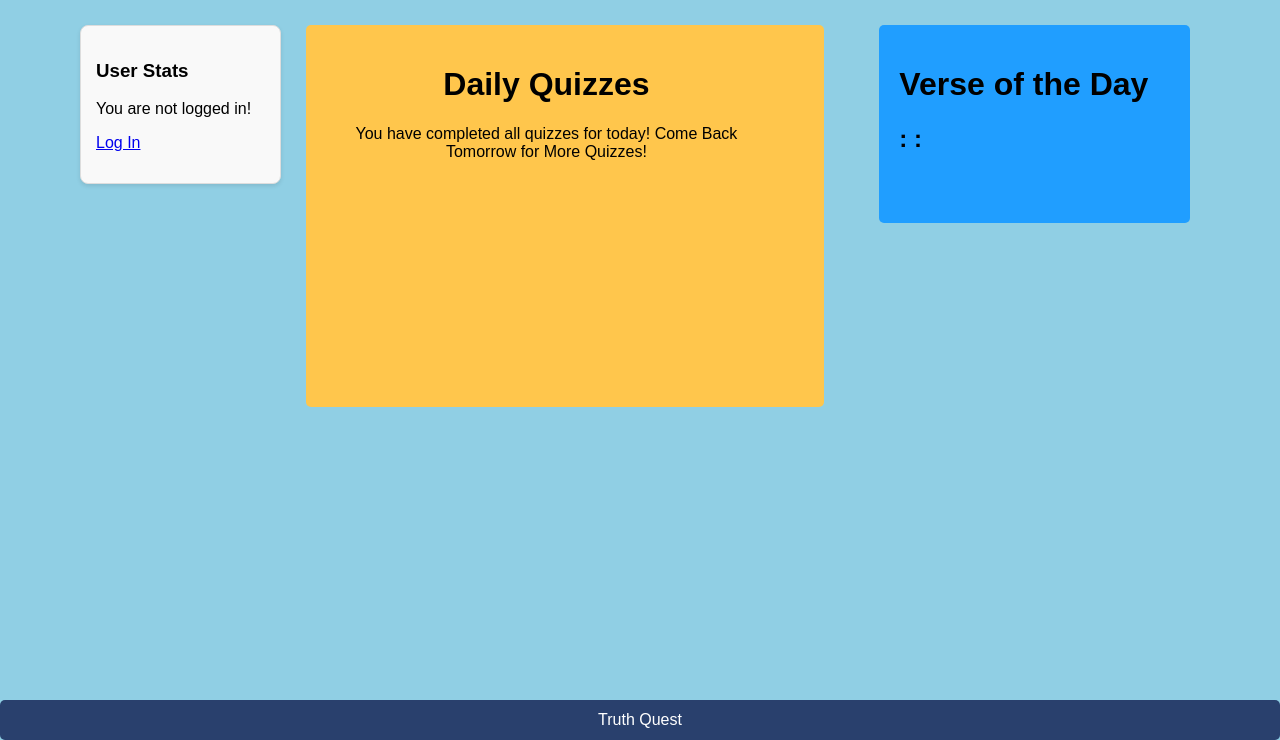
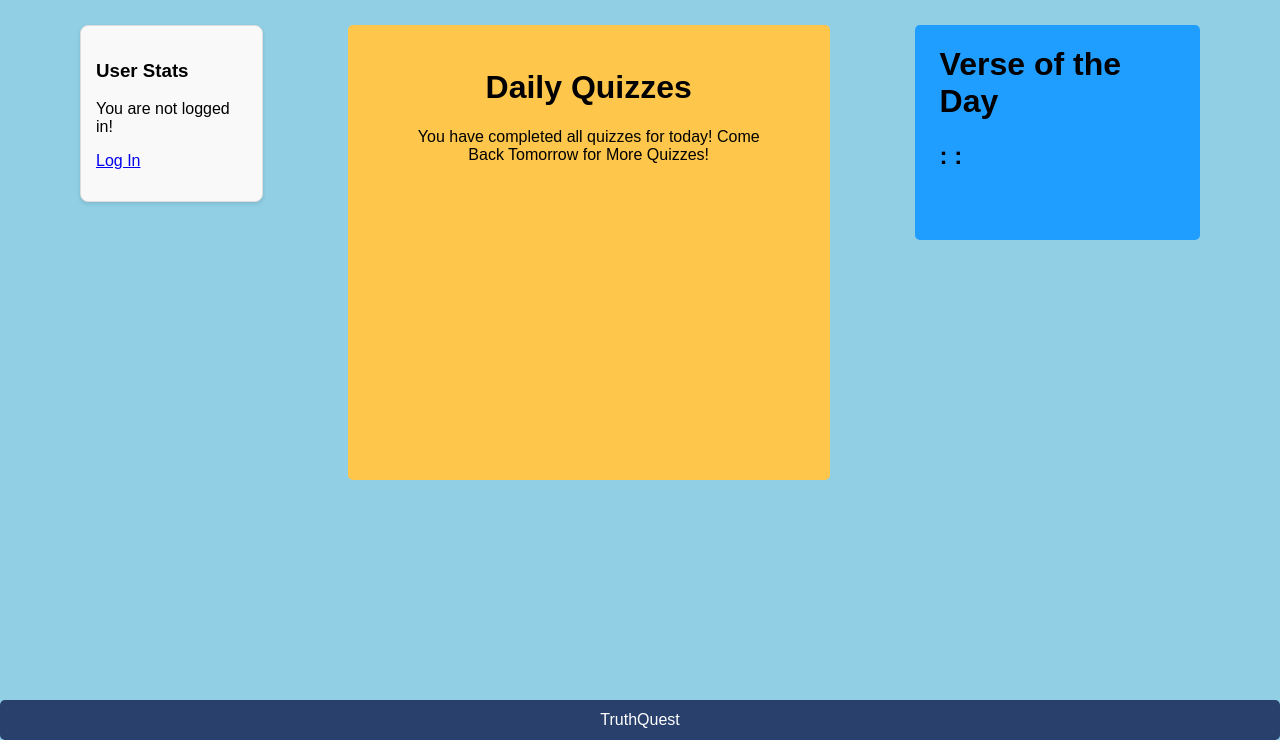
Before and after one commit to Grey-What/TruthQuest, a Flask app: page /main in a window 1280 px wide. Shown: the part 60-800 px from the top of the page. Run offline with Flask 3, Linux system fonts and the light colour scheme; data that the repository does not hold is empty; parts of the project's set-up code (start-up, migrations or seed data) failed here and were passed over.

Commit message:
final set

```diff
--- a/web_flask/models.py
+++ b/web_flask/models.py
@@ -28,6 +28,7 @@ class Quiz(db.Model, UserMixin):
     id = db.Column(db.Integer, primary_key=True)
     question = db.Column(db.String(256), nullable=False)
     answer = db.Column(db.Boolean, nullable=False)
+    reason = db.Column(db.String(256), nullable=True)
     date_added = db.Column(db.Date, nullable=False, default=db.func.current_date())
 
     def __repr__(self):
--- a/web_flask/static/css/styles.css
+++ b/web_flask/static/css/styles.css
@@ -9,35 +9,51 @@ body {
    display: flex;
    justify-content: space-between;
    padding-left: 80px;
-   margin-right: 60px;
+   margin-right: 55px;
    align-items: flex-start;
-   gap: 25px;
 }
+
 *, *:before, *:after {
     box-sizing: inherit;
 }
 #quiz {
     flex-basis: 50%;
-    padding: 20px;
+    padding-top: 2%;
+    padding-left: 5%;
+    padding-right: 5%;
+    padding-bottom: 300px;
     border-radius: 5px;
     background-color:#FFC64C;
-    margin-right: 20px;
-    margin-left: auto;
+    margin-right: 30px;
+    margin-left: 30px;
     text-align: center;
-    padding-right: 5%;
-    padding-bottom: 230px;
     position: relative;
 
 }
 #verse {
     flex-basis: 30%;
-    padding: 20px;
+    padding-left: 25px;
+    padding-right: 25px;
     border-radius: 5px;
     background-color: #209EFF;
-    margin-left: 10px;
-    margin-right: 30px;
+    margin-left: 55px;
+    margin-right: 25px;
     padding-bottom: 50px;
 }
+
+.user-info {
+    background-color: #f9f9f9;
+    border: 1px solid #ddd;
+    border-radius: 8px;
+    padding: 15px;
+    margin-left: 0%;
+    margin-right: 55px;
+    margin-bottom: 20px;
+    width: 220px;
+    max-width: 600px;
+    box-shadow: 0 2px 4px rgba(0, 0, 0, 0.1);
+}
+
 header {
     background-color: #29406D;
     color: white;
@@ -265,17 +281,6 @@ button[name="answer"][value="False"] {
     right: 0;
 }
 
-.user-info {
-    background-color: #f9f9f9;
-    border: 1px solid #ddd;
-    border-radius: 8px;
-    padding: 15px;
-    margin-bottom: 20px;
-    width: 220px;
-    max-width: 600px;
-    box-shadow: 0 2px 4px rgba(0, 0, 0, 0.1);
-}
-
 .landing-page-heading {
     font-size: 30px;
     color: #007bff;
@@ -293,27 +298,32 @@ button[name="answer"][value="False"] {
 }
 
 .cover {
-    width: 1344px;
-    height: 300px;
+    width: 100%;
+    height: 75%;
 }
 
 #Introduction {
     background-color: lightblue;
     padding: 20px;
-    border: 2px solid #007bff;
+    margin: 20px 10px;
+    border-radius: 5px;
 }
 
 #Introduction .features p {
+    display: inline-block;
     font-size: 16px;
     line-height: 1.6;
+    width: 90%;
+    height: auto;
+    text-align: justify;
 }
 
 #About {
     background-color: lightblue;
     padding: 20px;
-    border: 2px solid #007bff;
     border-radius: 5px;
-    margin-bottom: 20px;
+    margin: 20px 10px;
+    text-align: center;
 }
 
 #About h2 {
@@ -327,7 +337,7 @@ button[name="answer"][value="False"] {
     line-height: 1.6;
     text-align: justify;
 }
-#Introduction h2,
+
 #Introduction h3,
 #Introduction h4 {
     text-decoration: underline;
--- a/web_flask/templates/base.html
+++ b/web_flask/templates/base.html
@@ -11,7 +11,7 @@
 </head>
     <body>
         <header>
-        <h1>TruthQuest</h1>
+            <h1>TruthQuest</h1>
             <img src="{{ url_for('static', filename='css/Image/logo4.jpeg') }}" alt="logo" class="logo">
             <nav class="topnav">
                 <a href="{{ url_for('main') }}">Home</a>
@@ -37,6 +37,6 @@
 
     {% block user_info %}{% endblock user_info %}
     {% block content %}{% endblock content %}
-    <footer>Truth Quest</footer>
+    <footer>TruthQuest</footer>
 </body>
 </html>
--- a/web_flask/templates/main.html
+++ b/web_flask/templates/main.html
@@ -29,6 +29,9 @@
                             <p><strong>Correct!</strong></p>
                         {% else %}
                             <p><strong>Incorrect.</strong> The correct answer is: {{ 'True' if quiz.answer else 'False' }}</p>
+                            {% if quiz.reason %}
+                                <p>{{ quiz.reason }}</p>
+                            {% endif %}
                         {% endif %}
                         <form action="{{ url_for('next_quiz') }}" method="POST">
                             <input type="submit" name="next_quiz" value="Next Quiz">
```
Also changed, not shown: web_flask/templates/landing_page.html (+2 -8 lines), web_flask/static/css/Image/Daily_Verse.jpg (added), web_flask/static/css/Image/Quiz.jpg (added), web_flask/static/css/Image/Stats.jpg (added).
